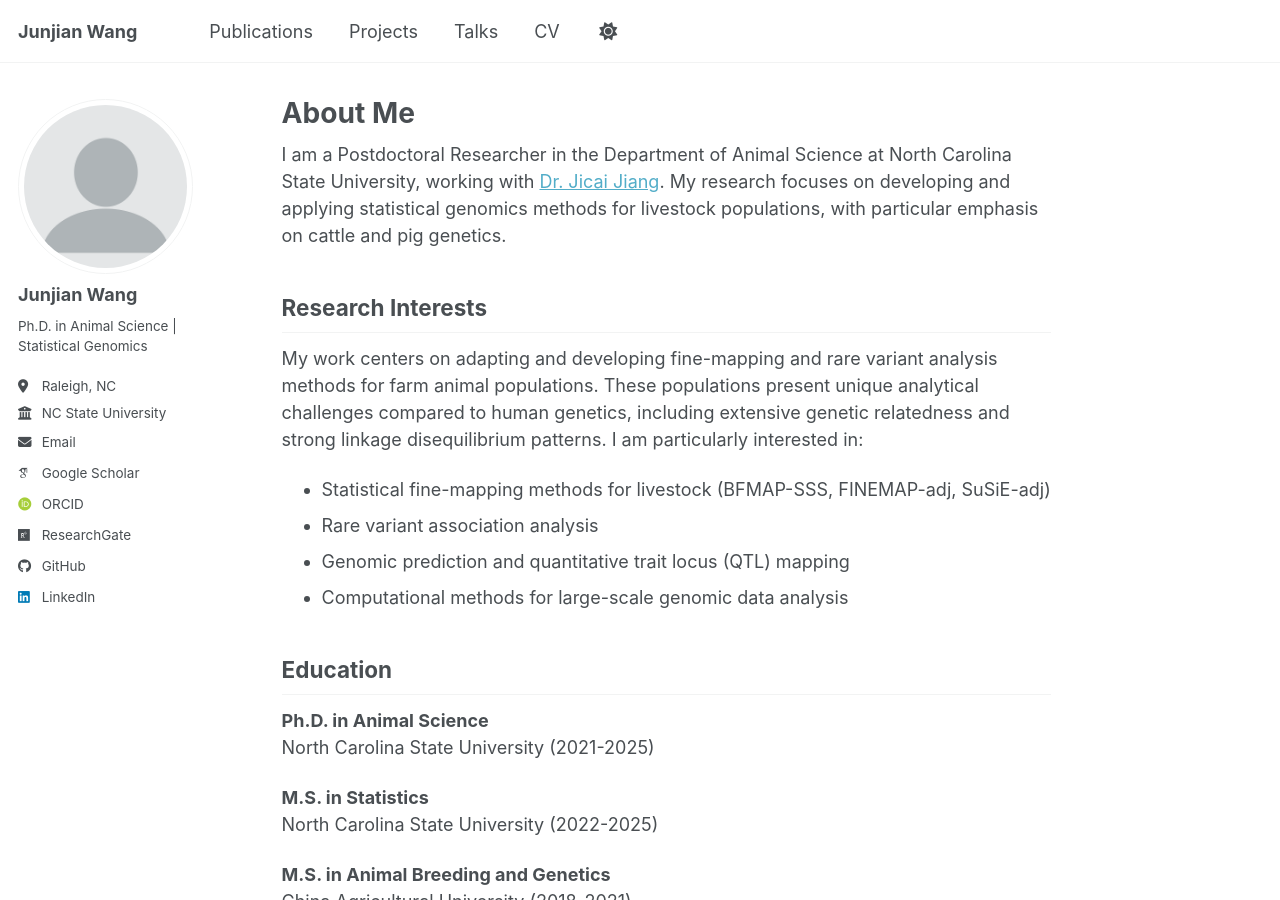
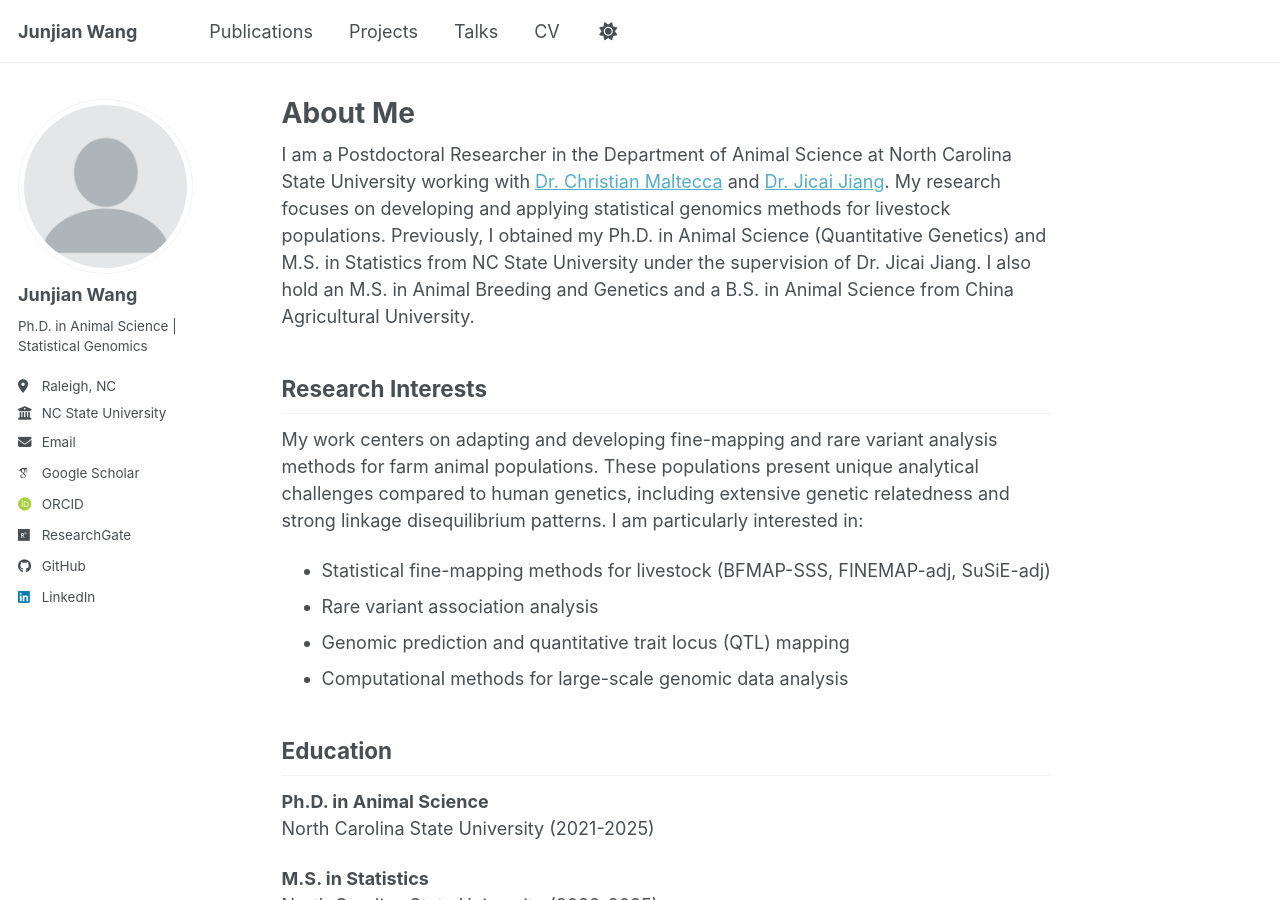
Before and after one commit to JJWang259/JJWang259.github.io, a Jekyll site: the page built from _pages/about.md, in a window 1280 px wide and 900 px high. Built offline with Jekyll 4.4.1, drawn with Linux system fonts in a browser that asks for light colours; some web fonts are replaced; a script bundle is joined from its source files by our own code; library files that are not in the unit come from our copies.

Commit message:
Revise about page with updated researcher details
Updated affiliations and added educational background to the about page.

```diff
--- a/_pages/about.md
+++ b/_pages/about.md
@@ -7,7 +7,7 @@ redirect_from:
   - /about.html
 ---
 
-I am a Postdoctoral Researcher in the Department of Animal Science at North Carolina State University, working with [Dr. Jicai Jiang](https://cals.ncsu.edu/animal-science/people/jicai-jiang). My research focuses on developing and applying statistical genomics methods for livestock populations, with particular emphasis on cattle and pig genetics.
+I am a Postdoctoral Researcher in the Department of Animal Science at North Carolina State University working with [Dr. Christian Maltecca](https://cals.ncsu.edu/animal-science/people/christian-maltecca/) and [Dr. Jicai Jiang](https://cals.ncsu.edu/animal-science/people/jicai-jiang/). My research focuses on developing and applying statistical genomics methods for livestock populations. Previously, I obtained my Ph.D. in Animal Science (Quantitative Genetics) and M.S. in Statistics from NC State University under the supervision of Dr. Jicai Jiang. I also hold an M.S. in Animal Breeding and Genetics and a B.S. in Animal Science from China Agricultural University.
 
 ## Research Interests
 
```
